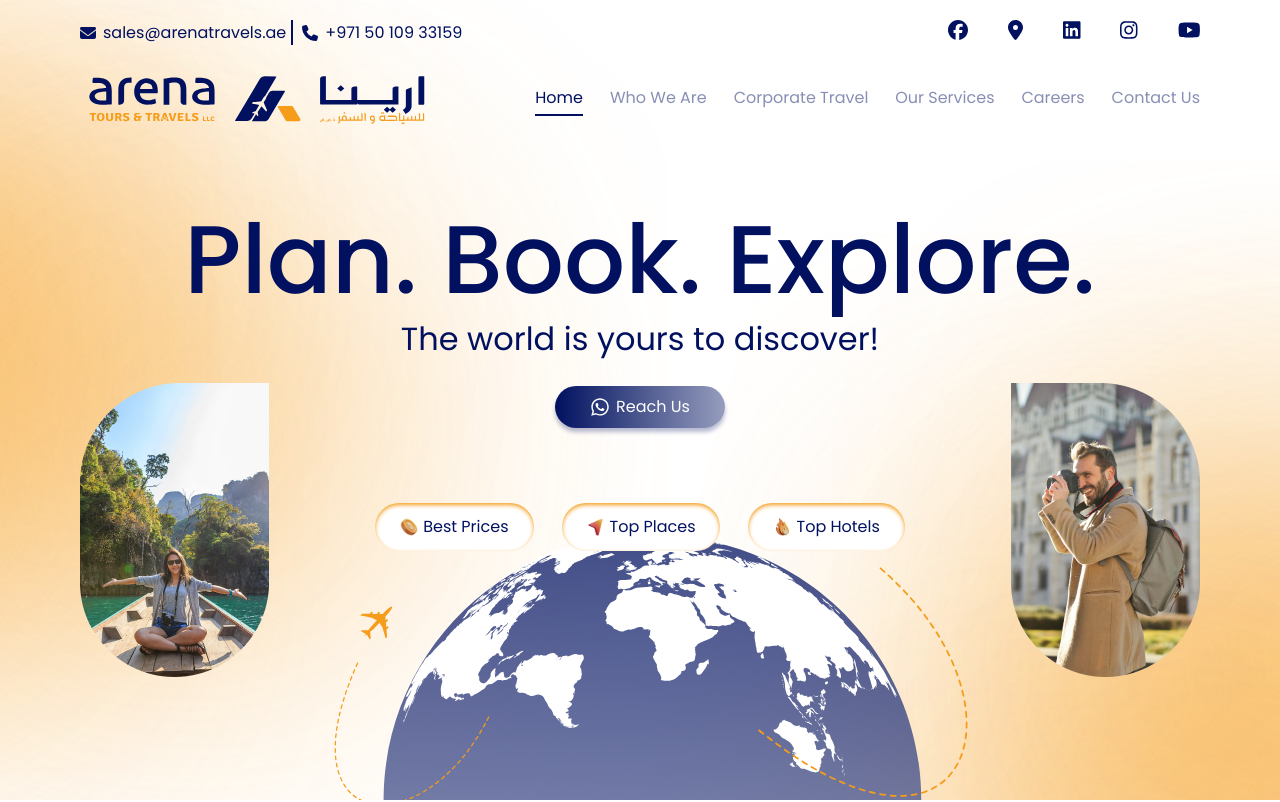
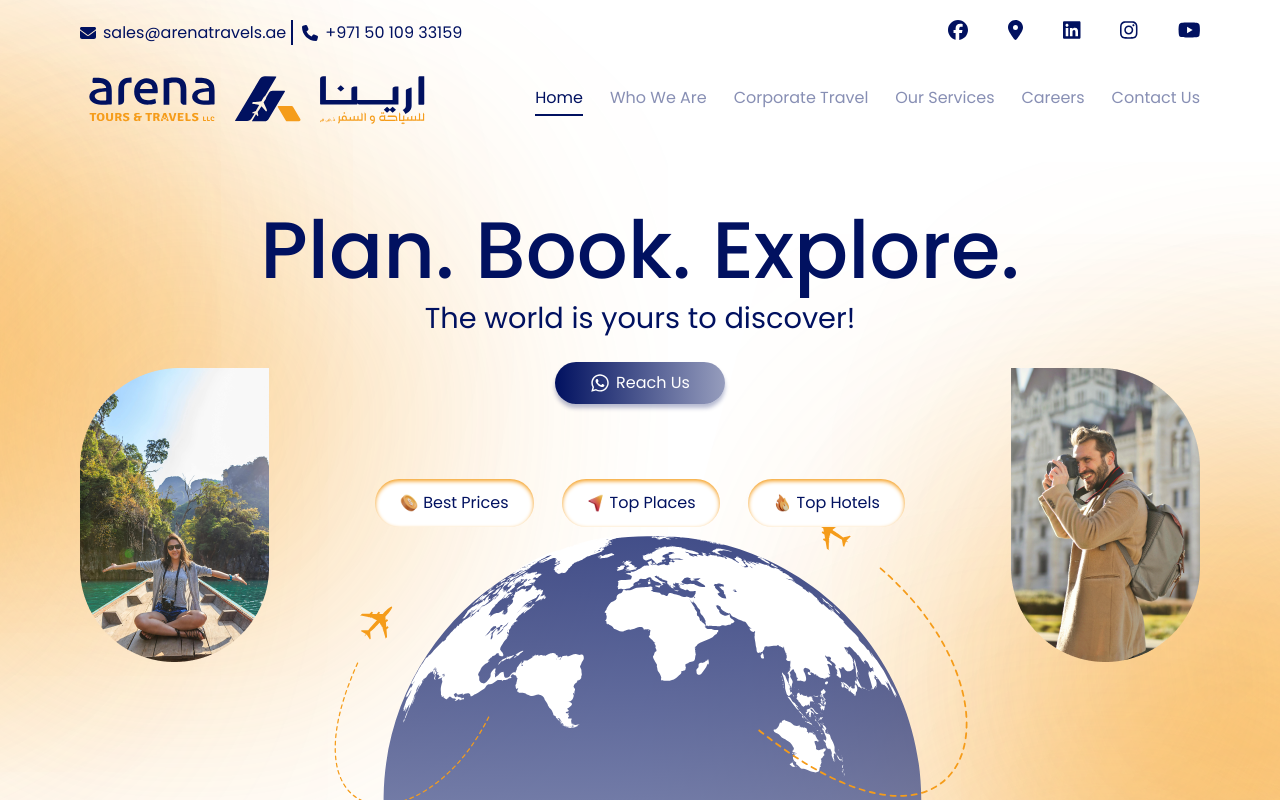
Before and after one commit to mishalibrahim/arenaTravels, a Next.js app: page / in a window 1280 px wide. Shown: the top 802 px of the page. Built offline with nearby package versions, Linux system fonts and the light colour scheme.

Commit message:
Update Hero.jsx

```diff
--- a/src/components/Hero.jsx
+++ b/src/components/Hero.jsx
@@ -19,11 +19,11 @@ const Hero = () => {
       <Header />
       <section className="flex flex-col w-full relative ">
         <div className="flex md:items-center flex-col w-full lg:pt-[4.5rem] pt-[3.5rem] relative z-10">
-          <h1 className="lg:text-[6rem] md:text-[4rem] text-[3rem]  font-medium leading-[120%] md:text-center text-primary">
+          <h1 className="lg:text-[5rem] md:text-[3.6rem] text-[3rem] font-medium leading-[120%] md:text-center text-primary">
             <AnimatedText text="Plan. Book. Explore." />
             {/* Plan. Book. Explore. */}
           </h1>
-          <p className="lg:text-[2rem] text-[1rem]   font-normal leading-[140%] md:text-center text-primary">
+          <p className="lg:text-[1.8rem] text-[0.9rem]   font-normal leading-[140%] md:text-center text-primary">
             {" "}
             <AnimatedText text="The world is yours to discover!" />
             {/* The world is yours to discover! */}
```
